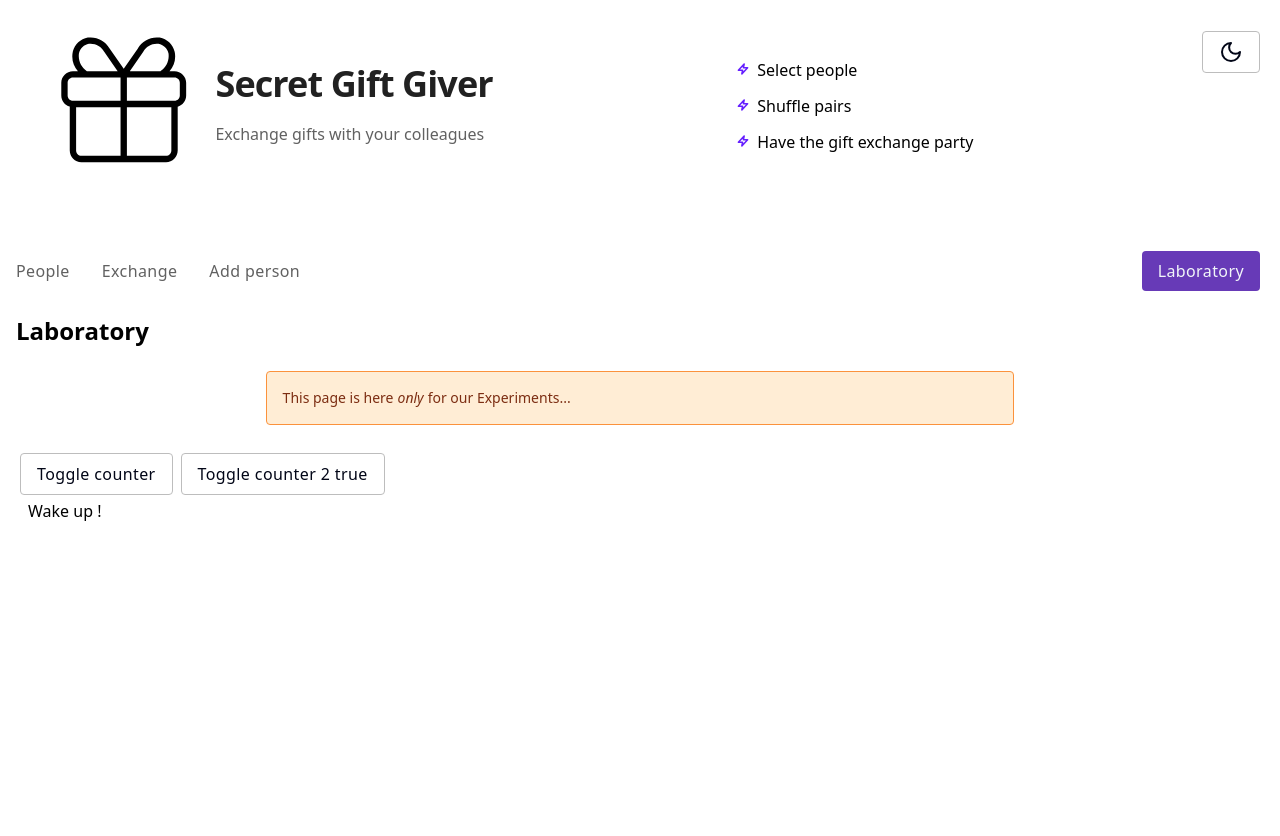
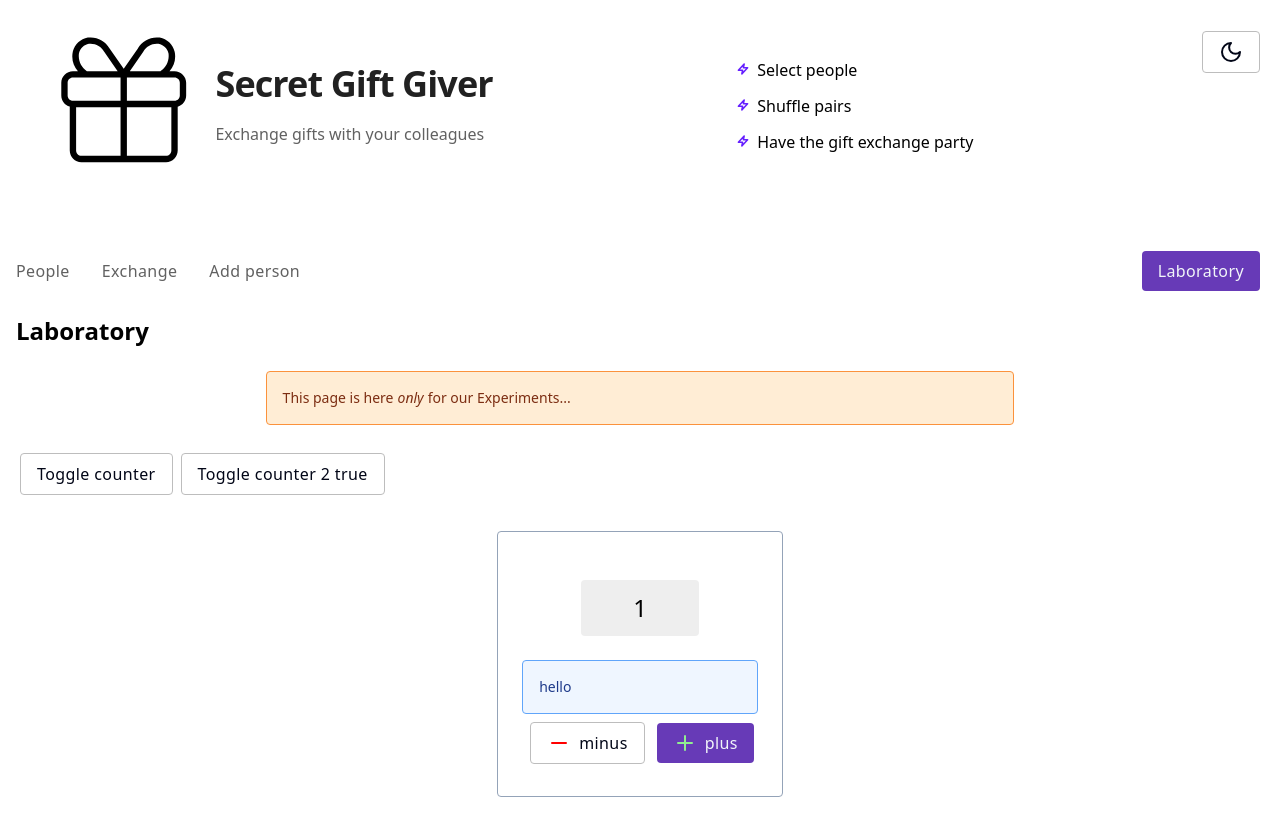
Before and after one commit to michaljabi/eduwebpl-react-hooks, a React (Vite) app: page /lab in a window 1280 px wide. Shown: the top 836 px of the page. Before the commit the page ends 800 px from the top, so only its background shows below. Built offline with nearby package versions, Linux system fonts and the light colour scheme.

Commit message:
lesson30(LaboratoryPage): show Counter component

```diff
--- a/src/pages/LaboratoryPage.jsx
+++ b/src/pages/LaboratoryPage.jsx
@@ -4,7 +4,6 @@ import { Notification } from "../components/ui/Notification.jsx"
 import { Counter } from "../components/lab/Counter.jsx"
 import { Button } from "../components/ui/Button.jsx"
 import { useState } from "react"
-import { Inception } from "../components/lab/Inception.jsx"
 // import { CounterClass } from "../components/lab/CounterClass.jsx"
 
 export function LaboratoryPage() {
@@ -24,11 +23,11 @@ export function LaboratoryPage() {
       <Button as="secondary" onClick={() => setIsShown2(!isShown2)}>
         Toggle counter 2 {isShown2.toString()}
       </Button>
-      {/*<section className="my-8 flex justify-center">
+      <section className="my-8 flex justify-center">
         {isShown && <Counter />}
-        <CounterClass />
-      </section>*/}
-      <Inception isShown={isShown} />
+        {/*<CounterClass />*/}
+      </section>
+      {/*<Inception isShown={isShown} />*/}
     </PageLayout>
   )
 }
```
Also changed, not shown: src/components/lab/Counter.jsx (+0 -9 lines).
